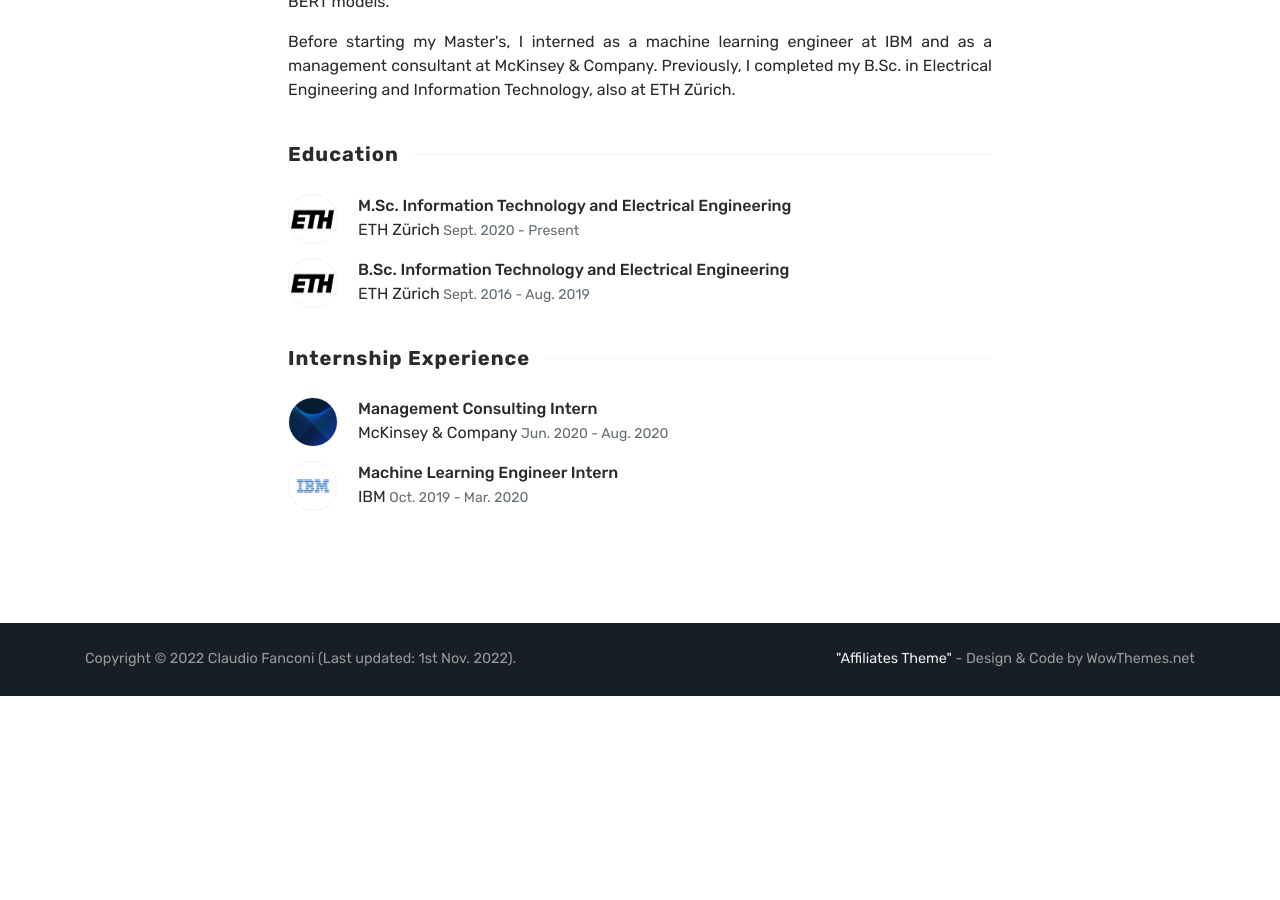
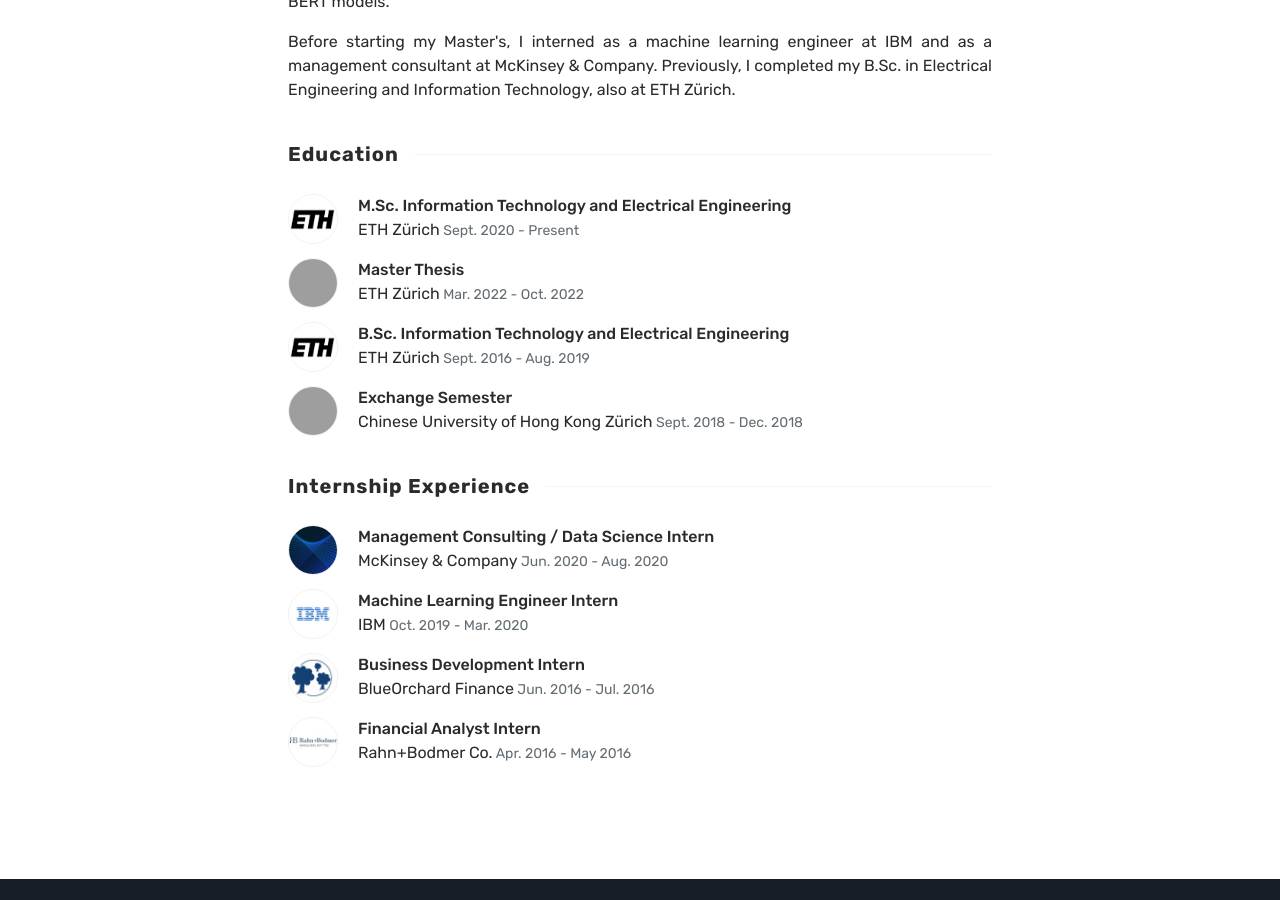
Before and after one commit to fanconic/fanconic.github.io, a Jekyll site: the page built from index.html, in a window 1280 px wide and 900 px high, scrolled down 670 px. Built offline with Jekyll 4.4.1, drawn with Linux system fonts in a browser that asks for light colours; before the commit the page ends 1366 px from its top, so only the background shows below that; grey boxes are pictures that could not be loaded.

Commit message:
older experience added

```diff
--- a/index.html
+++ b/index.html
@@ -39,10 +39,18 @@ title: Home
                 alt="ETH Zürich">
             <p><span style="font-weight: 500;">M.Sc. Information Technology and Electrical Engineering</span><br />ETH
                 Zürich<span class="text-muted" style="font-size: 14px;"> Sept. 2020 - Present</span></p>
+            <img class="rounded-circle img-responsive pull-left" src="{{ site.baseurl }}/assets/images/about/stanford.png"
+                alt="ETH Zürich">
+            <p><span style="font-weight: 500;">Master Thesis</span><br />ETH
+                Zürich<span class="text-muted" style="font-size: 14px;"> Mar. 2022 - Oct. 2022</span></p>
             <img class="rounded-circle img-responsive pull-left" src="{{ site.baseurl }}/assets/images/about/e2.png"
                 alt="ETH Zürich">
             <p><span style="font-weight: 500;">B.Sc. Information Technology and Electrical Engineering</span><br />ETH
                 Zürich<span class="text-muted" style="font-size: 14px;"> Sept. 2016 - Aug. 2019</span></p>
+            <img class="rounded-circle img-responsive pull-left" src="{{ site.baseurl }}/assets/images/about/cuhk.png"
+                alt="Chinese University of Hong Kong">
+            <p><span style="font-weight: 500;">Exchange Semester</span><br />Chinese University of Hong Kong
+                Zürich<span class="text-muted" style="font-size: 14px;"> Sept. 2018 - Dec. 2018</span></p>
         </div>
         <br />
         <div class="wrapintro-title">
@@ -51,12 +59,20 @@ title: Home
         <div class="wrapintro-details">
             <img class="rounded-circle img-responsive pull-left" src="{{ site.baseurl }}/assets/images/about/mck.jpeg"
                 alt="McKinsey & Company">
-            <p><span style="font-weight: 500;">Management Consulting Intern</span><br />McKinsey & Company<span
+            <p><span style="font-weight: 500;">Management Consulting / Data Science Intern</span><br />McKinsey & Company<span
                     class="text-muted" style="font-size: 14px;"> Jun. 2020 - Aug. 2020</span></p>
             <img class="rounded-circle img-responsive pull-left" src="{{ site.baseurl }}/assets/images/about/ibm.jpeg"
                 alt="IBM">
             <p><span style="font-weight: 500;">Machine Learning Engineer Intern</span><br />IBM<span class="text-muted"
                     style="font-size: 14px;"> Oct. 2019 - Mar. 2020</span></p>
+            <img class="rounded-circle img-responsive pull-left" src="{{ site.baseurl }}/assets/images/about/bo.jpeg"
+                alt="BlueOrchard Finance">
+            <p><span style="font-weight: 500;">Business Development Intern</span><br />BlueOrchard Finance<span
+                    class="text-muted" style="font-size: 14px;"> Jun. 2016 - Jul. 2016</span></p>
+            <img class="rounded-circle img-responsive pull-left" src="{{ site.baseurl }}/assets/images/about/rb.jpeg"
+                alt="Rahn+Bodmer Co.">
+            <p><span style="font-weight: 500;">Financial Analyst Intern</span><br />Rahn+Bodmer Co.<span class="text-muted"
+                    style="font-size: 14px;"> Apr. 2016 - May 2016</span></p>
         </div>
     </div>
 </section>
```
Also changed, not shown: assets/images/about/chuk.jpeg (added), assets/images/about/stanford.jpeg (added).
